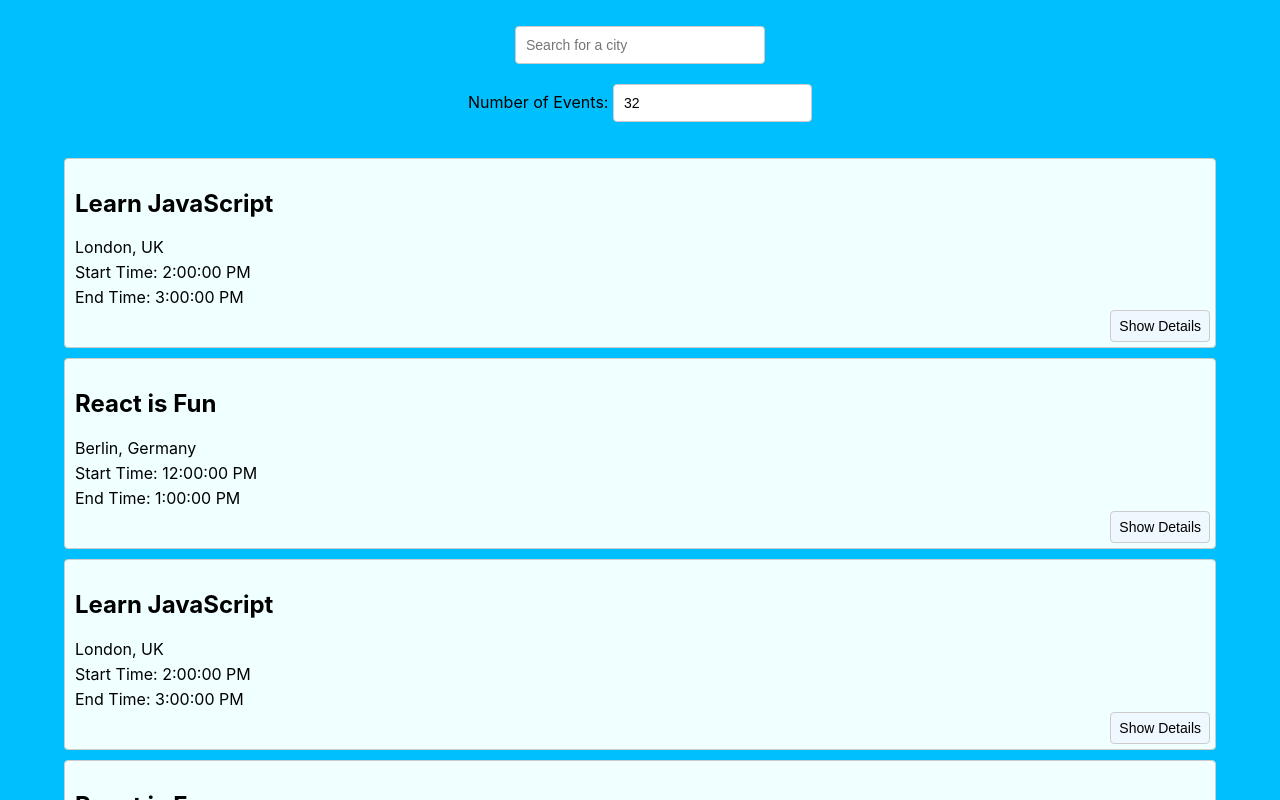
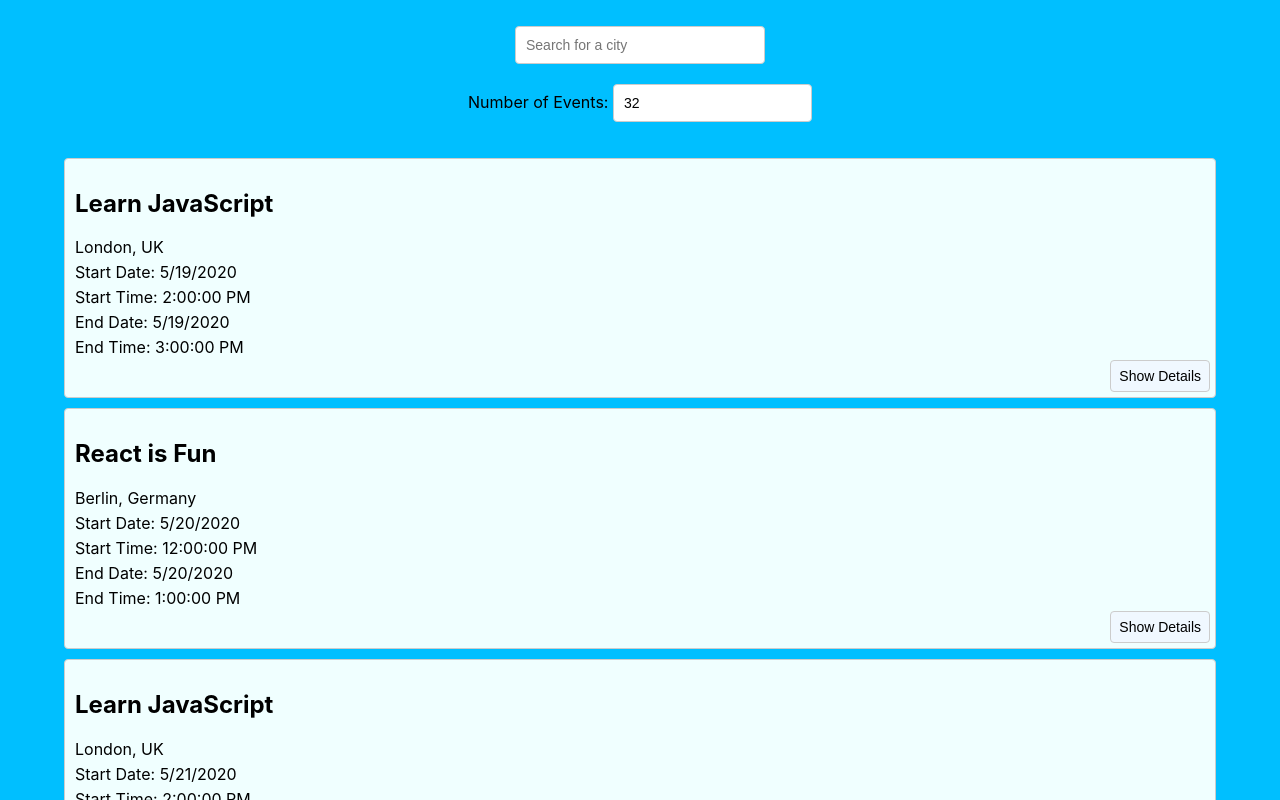
Before and after one commit to AJSorbello/meet, a React (Create React App) app: page / in a window 1280 px wide. Shown: the top 800 px of the page. Built offline with nearby package versions, Linux system fonts and the light colour scheme.

Commit message:
updated event date

```diff
--- a/src/components/Event.js
+++ b/src/components/Event.js
@@ -4,12 +4,16 @@ const Event = ({ event }) => {
   const [showDetails, setShowDetails] = useState(false);
   const start = new Date(event.start.dateTime).toLocaleTimeString();
   const end = new Date(event.end.dateTime).toLocaleTimeString();
+  const startDate = new Date(event.start.dateTime).toLocaleDateString();
+  const endDate = new Date(event.end.dateTime).toLocaleDateString();
 
   return (
     <li className="event">
       <h2>{event.summary}</h2>
       <p>{event.location}</p>
+      <p>Start Date: {startDate}</p>
       <p>Start Time: {start}</p>
+      <p>End Date: {endDate}</p>
       <p>End Time: {end}</p>
       {showDetails && <p className="details">{event?.description}</p>}
       <button className="details-btn" onClick={() => setShowDetails(!showDetails)}>
```
